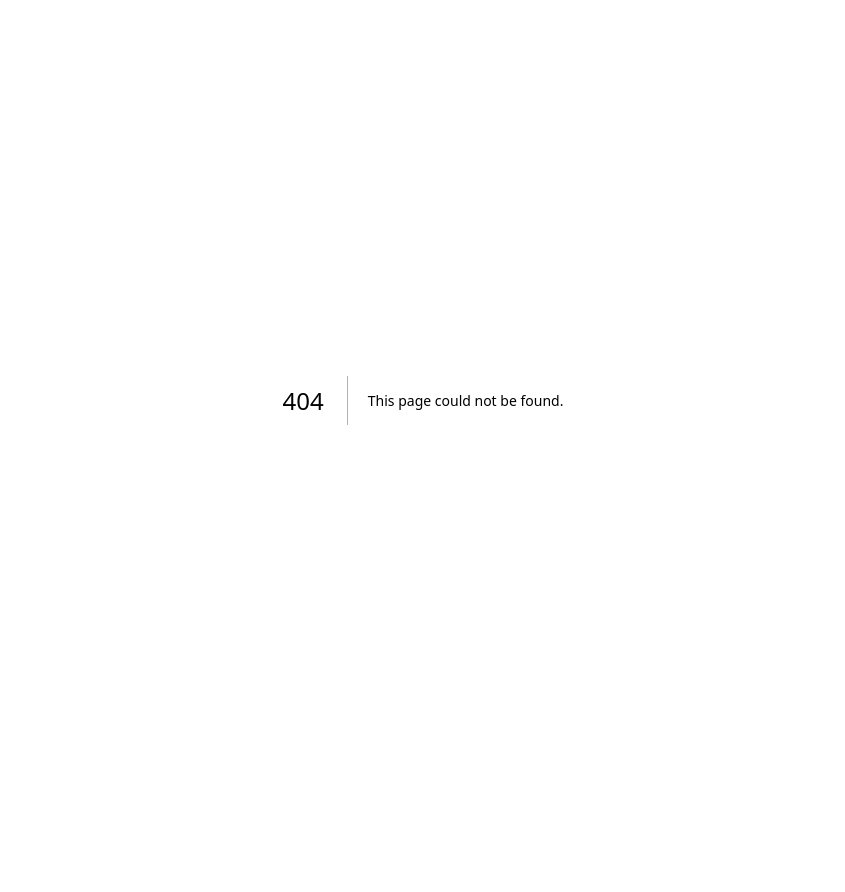
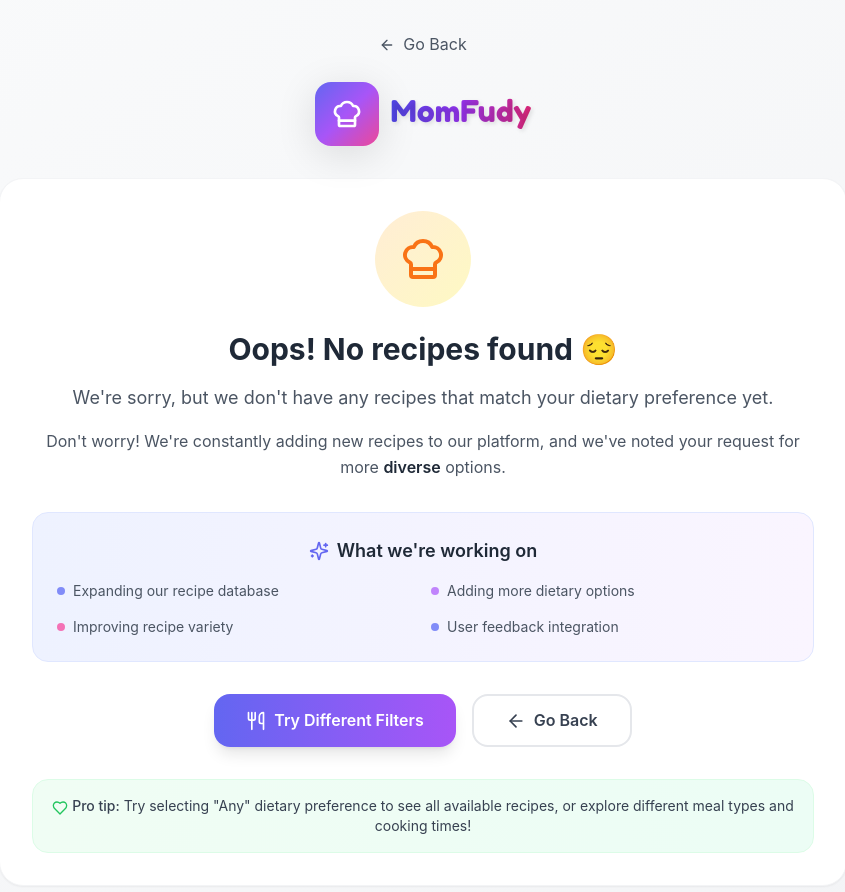
Before and after one commit to Artificialintellectx/momfoodie-mvp, a Next.js app: page /no-results in a window 1280 px wide. Before the commit this address had no page. Shown: the top 892 px of the page, without its empty margins (217-1062 px from the left). Before the commit the page ends 800 px from the top, so only its background shows below. Built offline with nearby package versions, Linux system fonts and the light colour scheme.

Commit message:
Fix dietary preference filtering: Show no-results page instead of random meals when no matches found

```diff
--- a/pages/index.js
+++ b/pages/index.js
@@ -233,7 +233,19 @@ export default function Home() {
       }
 
       if (suggestions.length === 0) {
-        alert('No meals found with your criteria. Try different filters!')
+        // Redirect to no-results page with the selected criteria
+        const params = new URLSearchParams()
+        if (dietaryPreference && dietaryPreference !== 'any') params.append('dietaryPreference', dietaryPreference)
+        if (mealType) params.append('mealType', mealType)
+        if (cookingTime) params.append('cookingTime', cookingTime)
+        if (showIngredientMode && selectedIngredients.length > 0) {
+          params.append('ingredients', selectedIngredients.join(','))
+        }
+
+        const queryString = params.toString()
+        const redirectUrl = queryString ? `/no-results?${queryString}` : '/no-results'
+
+        router.push(redirectUrl)
         setLoading(false)
         return
       }
--- /dev/null
+++ b/pages/no-results.js
@@ -0,0 +1,201 @@
+import { useState, useEffect } from 'react'
+import { useRouter } from 'next/router'
+import { ArrowLeft, ChefHat, Heart, Sparkles, Clock, Utensils } from 'lucide-react'
+import { dietaryPreferences } from '../lib/data'
+
+export default function NoResults() {
+  const router = useRouter()
+  const { dietaryPreference, mealType, cookingTime, ingredients } = router.query
+  const [pageLoading, setPageLoading] = useState(true)
+
+  useEffect(() => {
+    // Simulate initial loading
+    const timer = setTimeout(() => setPageLoading(false), 800)
+    return () => clearTimeout(timer)
+  }, [])
+
+  const getDietaryPreferenceLabel = (value) => {
+    const pref = dietaryPreferences.find(p => p.value === value)
+    return pref ? pref.label : value
+  }
+
+  const getDietaryPreferenceEmoji = (value) => {
+    const pref = dietaryPreferences.find(p => p.value === value)
+    return pref ? pref.emoji : '🍽️'
+  }
+
+  const goBack = () => {
+    router.back()
+  }
+
+  const goHome = () => {
+    router.push('/')
+  }
+
+  if (pageLoading) {
+    return (
+      <div className="min-h-screen bg-gradient-to-br from-gray-50 to-gray-100 flex items-center justify-center">
+        <div className="text-center">
+          <div className="w-16 h-16 bg-gradient-to-r from-gray-200 to-gray-300 rounded-full mx-auto mb-4 animate-pulse"></div>
+          <div className="h-4 bg-gradient-to-r from-gray-200 to-gray-300 rounded w-32 mx-auto"></div>
+        </div>
+      </div>
+    )
+  }
+
+  return (
+    <div className="min-h-screen bg-gradient-to-br from-gray-50 to-gray-100">
+      <div className="container mx-auto px-4 sm:px-6 py-8 max-w-4xl">
+
+        {/* Header */}
+        <div className="text-center mb-8">
+          <button
+            onClick={goBack}
+            className="inline-flex items-center gap-2 text-gray-600 hover:text-gray-800 mb-6 transition-colors"
+          >
+            <ArrowLeft className="w-4 h-4" />
+            <span>Go Back</span>
+          </button>
+
+          <div className="flex items-center justify-center gap-3 mb-4">
+            <div className="w-16 h-16 bg-gradient-to-br from-indigo-500 via-purple-500 to-pink-500 rounded-2xl flex items-center justify-center shadow-strong">
+              <ChefHat className="w-8 h-8 text-white" />
+            </div>
+            <h1 className="text-3xl font-fun bg-gradient-to-r from-indigo-600 via-purple-600 to-pink-600 bg-clip-text text-transparent">
+              MomFudy
+            </h1>
+          </div>
+        </div>
+
+        {/* Main Content */}
+        <div className="bg-white rounded-3xl p-8 shadow-sm border border-gray-100 text-center">
+
+          {/* Sad Chef Icon */}
+          <div className="mb-6">
+            <div className="w-24 h-24 bg-gradient-to-br from-orange-100 to-yellow-100 rounded-full flex items-center justify-center mx-auto mb-4">
+              <ChefHat className="w-12 h-12 text-orange-500" />
+            </div>
+          </div>
+
+          {/* Title */}
+          <h2 className="text-2xl sm:text-3xl font-bold text-gray-800 mb-4">
+            Oops! No recipes found 😔
+          </h2>
+
+          {/* Selected Criteria */}
+          {(dietaryPreference && dietaryPreference !== 'any') || ingredients ? (
+            <div className="mb-6 p-4 bg-gradient-to-r from-orange-50 to-yellow-50 rounded-2xl border border-orange-100">
+              <p className="text-gray-700 mb-2">
+                <span className="font-medium">You selected:</span>
+              </p>
+              {dietaryPreference && dietaryPreference !== 'any' && (
+                <div className="flex items-center justify-center gap-2 text-lg mb-2">
+                  <span className="text-2xl">{getDietaryPreferenceEmoji(dietaryPreference)}</span>
+                  <span className="font-semibold text-gray-800">
+                    {getDietaryPreferenceLabel(dietaryPreference)}
+                  </span>
+                </div>
+              )}
+              {ingredients && (
+                <div className="mb-2">
+                  <p className="text-sm text-gray-600 mb-1">Ingredients:</p>
+                  <div className="flex flex-wrap justify-center gap-1">
+                    {ingredients.split(',').map((ingredient, index) => (
+                      <span key={index} className="px-2 py-1 bg-white rounded-full text-xs font-medium text-gray-700 border border-orange-200">
+                        {ingredient.trim()}
+                      </span>
+                    ))}
+                  </div>
+                </div>
+              )}
+              {mealType && (
+                <div className="mt-2 text-sm text-gray-600">
+                  + {mealType} meal
+                </div>
+              )}
+              {cookingTime && (
+                <div className="mt-1 text-sm text-gray-600">
+                  + {cookingTime} cooking time
+                </div>
+              )}
+            </div>
+          ) : null}
+
+          {/* Message */}
+          <div className="mb-8">
+            <p className="text-gray-600 text-lg leading-relaxed mb-4">
+              {ingredients
+                ? `We're sorry, but we don't have any recipes that use your selected ingredients yet.`
+                : `We're sorry, but we don't have any recipes that match your dietary preference yet.`
+              }
+            </p>
+            <p className="text-gray-600 text-base leading-relaxed">
+              Don&apos;t worry! We&apos;re constantly adding new recipes to our platform, and we&apos;ve noted your request for more{' '}
+              <span className="font-semibold text-gray-800">
+                {ingredients
+                  ? 'ingredient-based recipes'
+                  : dietaryPreference && dietaryPreference !== 'any'
+                    ? getDietaryPreferenceLabel(dietaryPreference)
+                    : 'diverse'
+                }
+              </span>{' '}
+              options.
+            </p>
+          </div>
+
+          {/* What We're Doing */}
+          <div className="mb-8 p-6 bg-gradient-to-r from-indigo-50 to-purple-50 rounded-2xl border border-indigo-100">
+            <h3 className="text-lg font-semibold text-gray-800 mb-4 flex items-center justify-center gap-2">
+              <Sparkles className="w-5 h-5 text-indigo-500" />
+              What we&apos;re working on
+            </h3>
+            <div className="grid grid-cols-1 sm:grid-cols-2 gap-4 text-sm text-gray-600">
+              <div className="flex items-center gap-2">
+                <div className="w-2 h-2 bg-indigo-400 rounded-full"></div>
+                <span>Expanding our recipe database</span>
+              </div>
+              <div className="flex items-center gap-2">
+                <div className="w-2 h-2 bg-purple-400 rounded-full"></div>
+                <span>Adding more dietary options</span>
+              </div>
+              <div className="flex items-center gap-2">
+                <div className="w-2 h-2 bg-pink-400 rounded-full"></div>
+                <span>Improving recipe variety</span>
+              </div>
+              <div className="flex items-center gap-2">
+                <div className="w-2 h-2 bg-indigo-400 rounded-full"></div>
+                <span>User feedback integration</span>
+              </div>
+            </div>
+          </div>
+
+          {/* Action Buttons */}
+          <div className="flex flex-col sm:flex-row gap-4 justify-center">
+            <button
+              onClick={goHome}
+              className="px-8 py-3 bg-gradient-to-r from-indigo-500 to-purple-500 text-white rounded-2xl font-semibold hover:from-indigo-600 hover:to-purple-600 transition-all duration-300 shadow-lg hover:shadow-xl transform hover:scale-105 flex items-center justify-center gap-2"
+            >
+              <Utensils className="w-5 h-5" />
+              Try Different Filters
+            </button>
+            <button
+              onClick={goBack}
+              className="px-8 py-3 bg-white border-2 border-gray-200 text-gray-700 rounded-2xl font-semibold hover:border-gray-300 hover:bg-gray-50 transition-all duration-300 flex items-center justify-center gap-2"
+            >
+              <ArrowLeft className="w-5 h-5" />
+              Go Back
+            </button>
+          </div>
+
+          {/* Encouraging Message */}
+          <div className="mt-8 p-4 bg-gradient-to-r from-green-50 to-emerald-50 rounded-2xl border border-green-100">
+            <p className="text-gray-700 text-sm">
+              <Heart className="w-4 h-4 inline text-green-500 mr-1" />
+              <span className="font-medium">Pro tip:</span> Try selecting &quot;Any&quot; dietary preference to see all available recipes, or explore different meal types and cooking times!
+            </p>
+          </div>
+        </div>
+      </div>
+    </div>
+  )
+}
```
